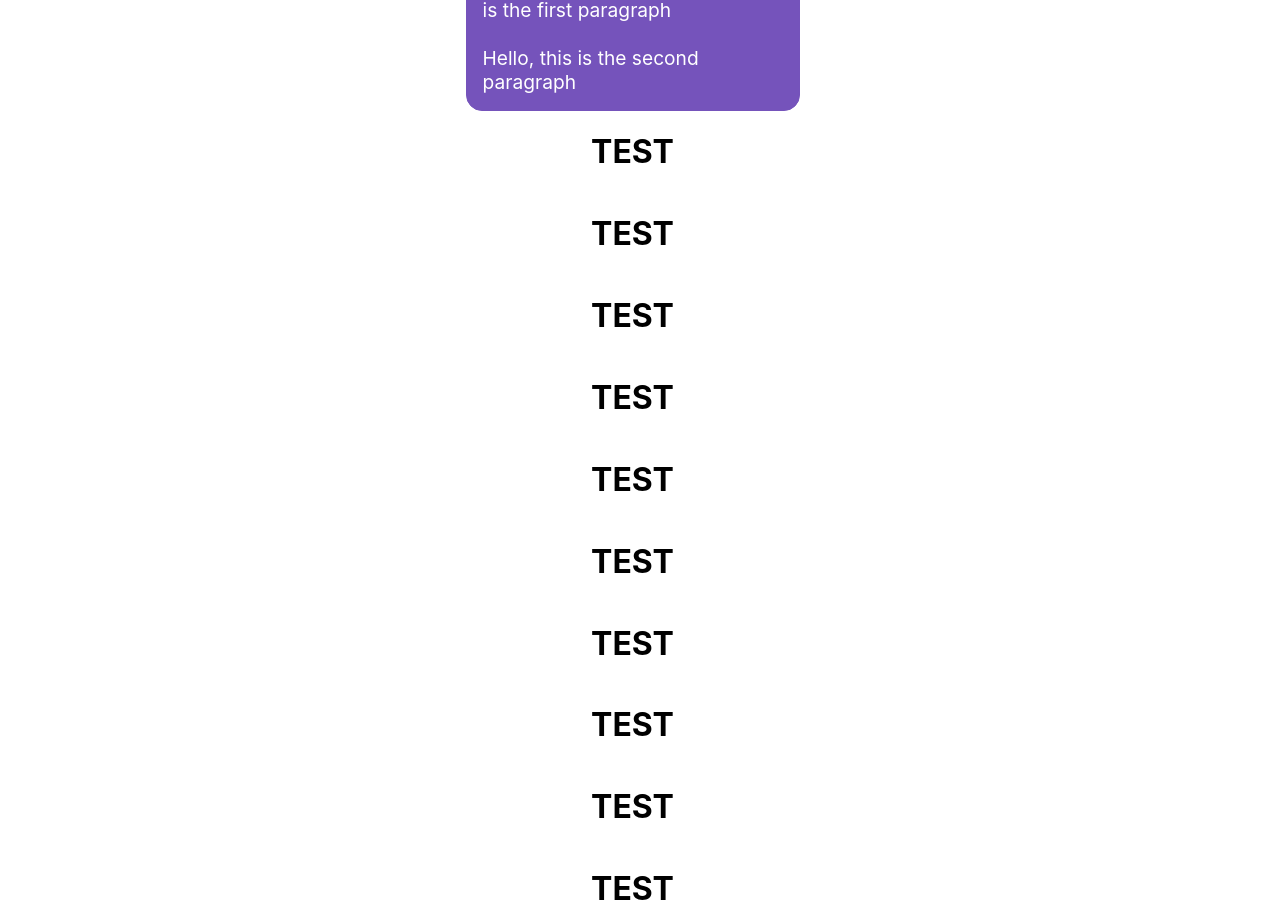
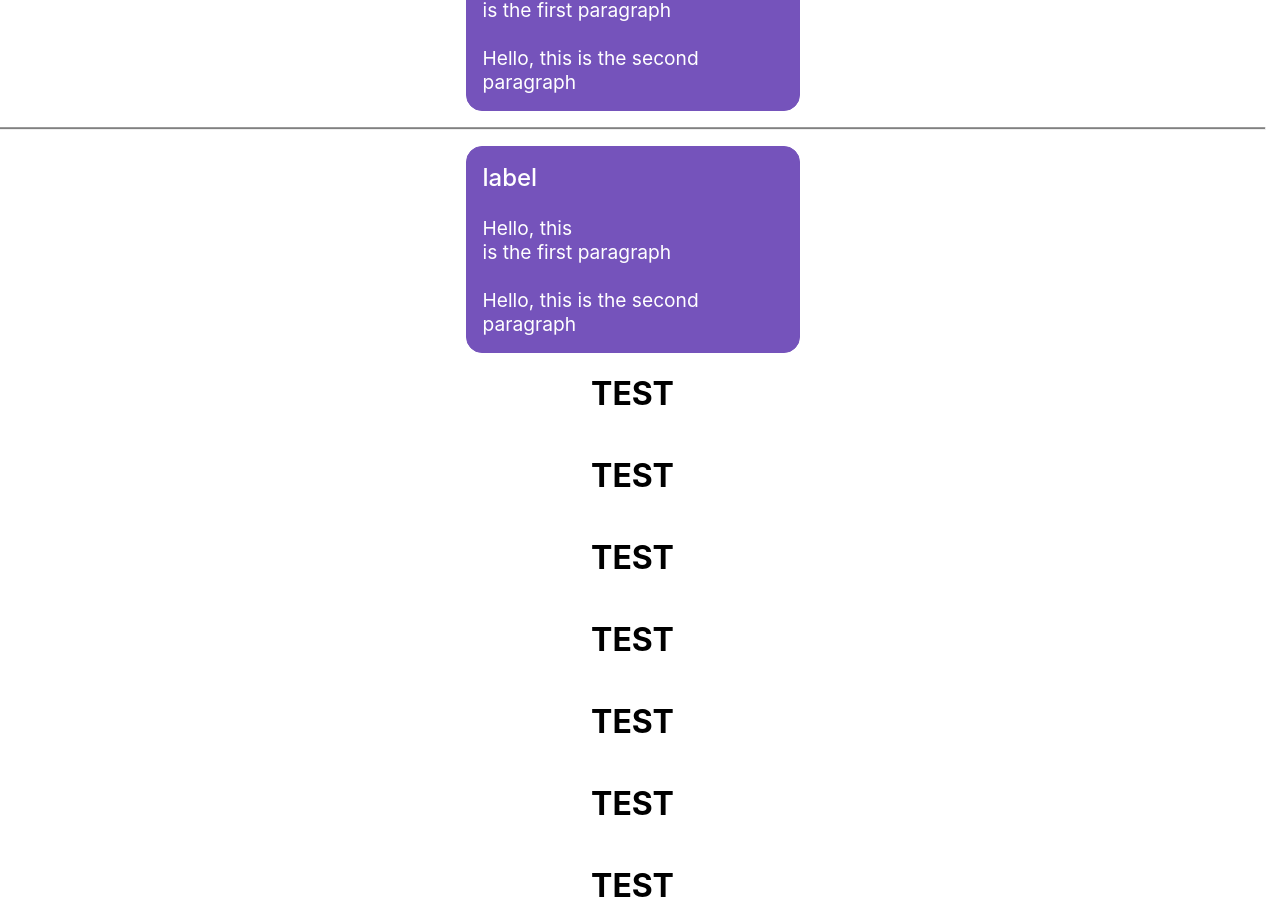
Before and after one commit to thuner2007/ColinsSDX, a React (Create React App) app: page / in a window 1280 px wide. Shown: the part 833-1757 px from the top of the page. Built offline with nearby package versions, Linux system fonts and the light colour scheme.

Commit message:
feat: add simpledivider1

```diff
--- a/src/App.tsx
+++ b/src/App.tsx
@@ -13,6 +13,7 @@ import NavBarWithComponents1 from './components/NavBars/NavBarWithComponents1/Na
 import SimpleSmallPopUp from './components/PopUps/SimpleSmallPopUp/SimpleSmallPopUp.tsx';
 import SimpleScrollBar from './components/ScrollBars/SimpleScrollBar.tsx';
 import SimpleCard1 from './components/Cards/SimpleCard1/SimpleCard1.tsx';
+import SimpleDivider1 from './Dividers/SimpleDivider1/SimpleDivider1.tsx';
 function App() {
   const [show, setShow] = useState(false);
   const consoleLogHey = () => {
@@ -29,6 +30,8 @@ function App() {
       <h1>TEST</h1>
       <h1>TEST</h1>
       <h1>TEST</h1>
+      <SimpleCard1 />
+      <SimpleDivider1 />
       <SimpleCard1 />
       <h1>TEST</h1>
       <h1>TEST</h1>
--- /dev/null
+++ b/src/Dividers/SimpleDivider1/SimpleDivider1.css
@@ -0,0 +1,4 @@
+.mainDivSimpleDivider1 {
+  margin: 0;
+  padding: 0;
+}
--- /dev/null
+++ b/src/Dividers/SimpleDivider1/SimpleDivider1.tsx
@@ -0,0 +1,36 @@
+import React from 'react';
+import './SimpleDivider1.css';
+
+interface SimpleDivider1Props {
+  width?: string;
+  height?: string;
+  color?: string;
+  borderRadius?: string;
+  marginTop?: string;
+  marginBottom?: string;
+}
+
+const SimpleDivider1: React.FC<SimpleDivider1Props> = ({
+  width = '100%',
+  height = '1px',
+  color = 'gray',
+  borderRadius = '1rem',
+  marginTop = '1rem',
+  marginBottom = '1rem',
+}) => {
+  return (
+    <hr
+      className="mainDivSimpleDivider1"
+      style={{
+        width: width,
+        height: height,
+        backgroundColor: color,
+        borderRadius: borderRadius,
+        marginTop: marginTop,
+        marginBottom: marginBottom,
+      }}
+    ></hr>
+  );
+};
+
+export default SimpleDivider1;
```
